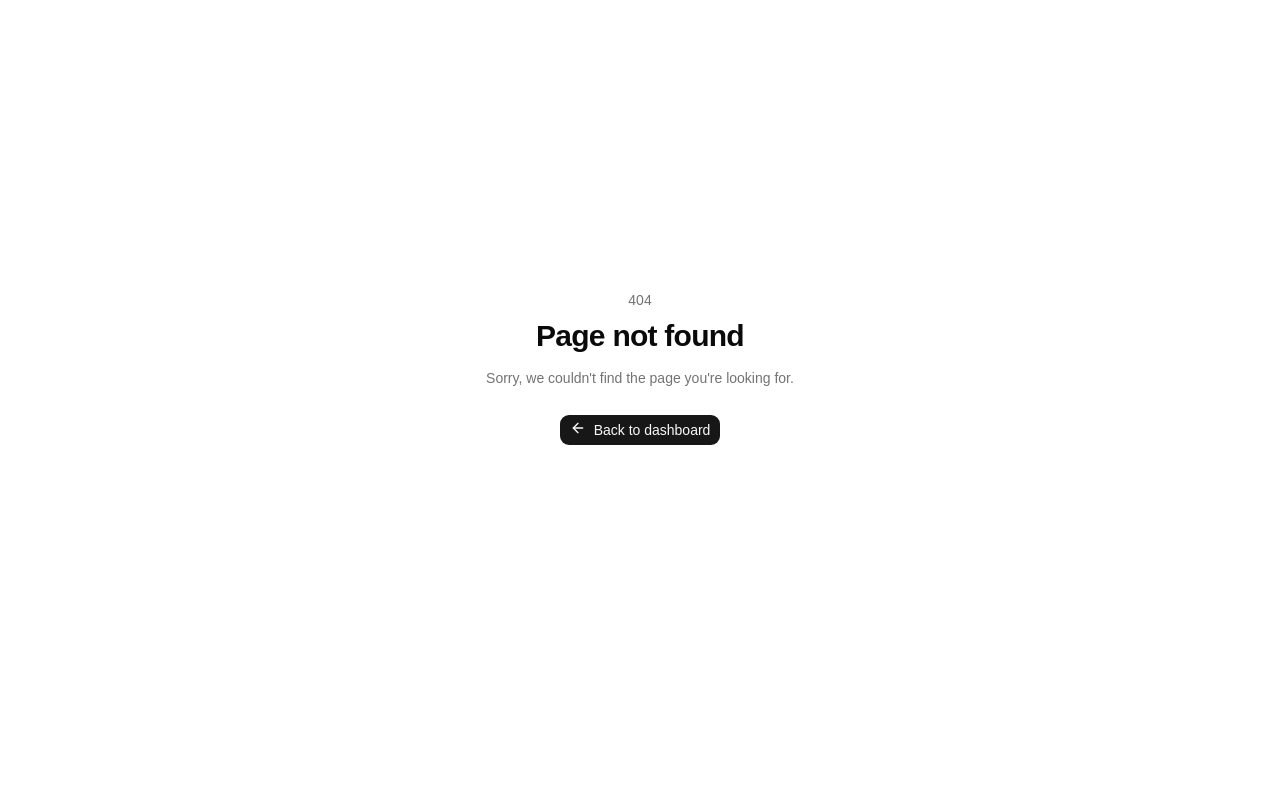
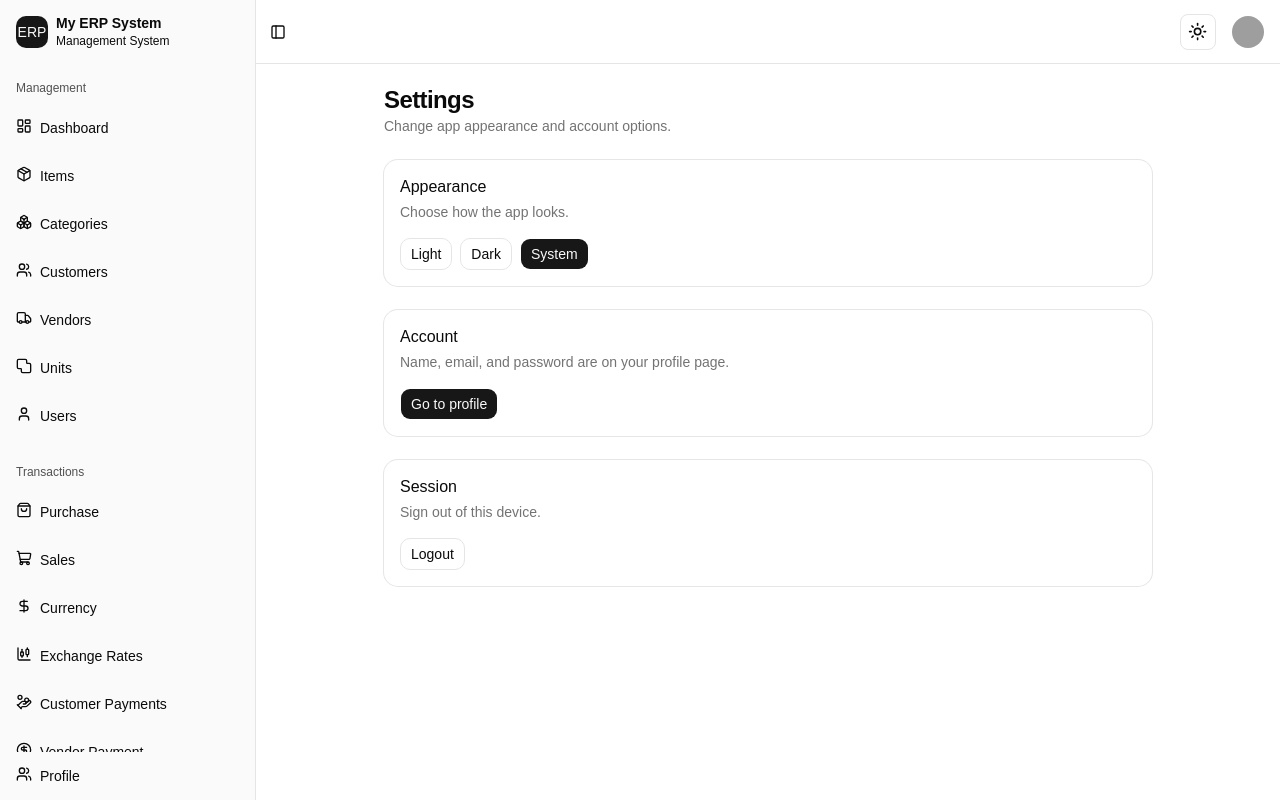
Before and after one commit to SayedIqbalPacha/InventoryMIS, a React (Vite) app in the folder FrontEnd/: page /settings in a window 1280 px wide. Before the commit this address had no page. Built offline with nearby package versions, Linux system fonts and the light colour scheme; sample sign-in values are in the browser's storage; grey boxes are pictures that could not be loaded.

Commit message:
adding setting page and functinalities

```diff
--- a/FrontEnd/src/App.jsx
+++ b/FrontEnd/src/App.jsx
@@ -27,6 +27,7 @@ import CustomerPaymentPage from "@/pages/CustomerPayment";
 import VendorPaymentPage from "@/pages/VendorPayment";
 import ExchangeRatePage from "@/pages/ExchangeRate";
 import Profile from "@/pages/Profile";
+import Settings from "@/pages/Settings";
 
 function App() {
   return (
@@ -73,6 +74,7 @@ function App() {
                 <Route path="vendorPayment" element={<VendorPaymentPage />} />
                 <Route path="exchange-rates" element={<ExchangeRatePage />} />
                 <Route path="profile" element={<Profile />} />
+                <Route path="settings" element={<Settings />} />
               </Route>
             </Route>
             <Route path="*" element={<NotFound />} />
--- a/FrontEnd/src/component/NavBar.jsx
+++ b/FrontEnd/src/component/NavBar.jsx
@@ -36,7 +36,7 @@ export default function NavBar() {
         <DropdownMenu>
           <DropdownMenuTrigger>
             <Avatar className="ml-4">
-              <AvatarImage src="https://github.com/shadcn.png" />
+              <AvatarImage src="#" />
               <AvatarFallback>CN</AvatarFallback>
             </Avatar>
           </DropdownMenuTrigger>
@@ -49,7 +49,9 @@ export default function NavBar() {
                 </Link>
               </DropdownMenuItem>
               <DropdownMenuItem>
-                <Settings /> Setting
+                <Link to="/settings" className="flex items-center gap-2">
+                  <Settings /> Setting
+                </Link>
               </DropdownMenuItem>
             </DropdownMenuGroup>
             <DropdownMenuSeparator />
--- a/FrontEnd/src/component/SalesForm.jsx
+++ b/FrontEnd/src/component/SalesForm.jsx
@@ -464,6 +464,7 @@ export default function SalesForm({
                             <FieldLabel>Item</FieldLabel>
 
                             <Select
+                              item={field.options}
                               value={field.value || ""}
                               onValueChange={(value) =>
                                 handleItemChange(value, index)
--- a/FrontEnd/src/component/Sidebar.jsx
+++ b/FrontEnd/src/component/Sidebar.jsx
@@ -177,7 +177,7 @@ export function AppSidebar() {
             <SidebarMenu>
               <SidebarMenuItem>
                 <SidebarMenuButton tooltip="Settings">
-                  <Link to="" className="flex justify-between">
+                  <Link to="/settings" className="flex justify-between">
                     <Settings />
                     <span className="ml-2">Settings</span>
                   </Link>
--- /dev/null
+++ b/FrontEnd/src/pages/Settings.jsx
@@ -0,0 +1,92 @@
+import { useNavigate } from "react-router-dom";
+import { useAuth } from "@/contexts/AuthContext";
+import { useTheme } from "@/components/ThemProvider";
+import PageHeader from "@/component/PageHeader";
+import { Button } from "@/components/ui/button";
+import {
+  Card,
+  CardContent,
+  CardDescription,
+  CardHeader,
+  CardTitle,
+} from "@/components/ui/card";
+
+function Settings() {
+  const { theme, setTheme } = useTheme();
+  const { logout } = useAuth();
+  const navigate = useNavigate();
+
+  function handleLogout() {
+    logout();
+    navigate("/login", { replace: true });
+  }
+
+  return (
+    <div className="mx-auto w-full max-w-3xl">
+      <PageHeader
+        title="Settings"
+        description="Change app appearance and account options."
+      />
+
+      <div className="space-y-6">
+        <Card>
+          <CardHeader>
+            <CardTitle>Appearance</CardTitle>
+            <CardDescription>Choose how the app looks.</CardDescription>
+          </CardHeader>
+          <CardContent className="flex flex-wrap gap-2">
+            <Button
+              type="button"
+              variant={theme === "light" ? "default" : "outline"}
+              onClick={() => setTheme("light")}
+            >
+              Light
+            </Button>
+            <Button
+              type="button"
+              variant={theme === "dark" ? "default" : "outline"}
+              onClick={() => setTheme("dark")}
+            >
+              Dark
+            </Button>
+            <Button
+              type="button"
+              variant={theme === "system" ? "default" : "outline"}
+              onClick={() => setTheme("system")}
+            >
+              System
+            </Button>
+          </CardContent>
+        </Card>
+
+        <Card>
+          <CardHeader>
+            <CardTitle>Account</CardTitle>
+            <CardDescription>
+              Name, email, and password are on your profile page.
+            </CardDescription>
+          </CardHeader>
+          <CardContent>
+            <Button type="button" onClick={() => navigate("/profile")}>
+              Go to profile
+            </Button>
+          </CardContent>
+        </Card>
+
+        <Card>
+          <CardHeader>
+            <CardTitle>Session</CardTitle>
+            <CardDescription>Sign out of this device.</CardDescription>
+          </CardHeader>
+          <CardContent>
+            <Button type="button" variant="outline" onClick={handleLogout}>
+              Logout
+            </Button>
+          </CardContent>
+        </Card>
+      </div>
+    </div>
+  );
+}
+
+export default Settings;
```
